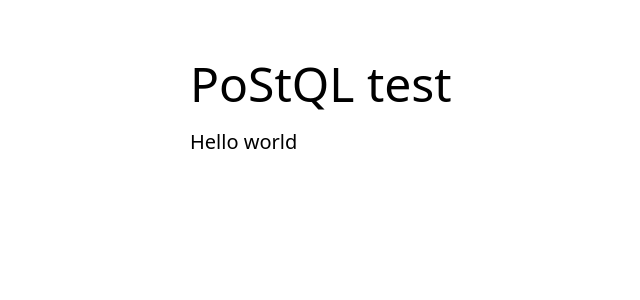
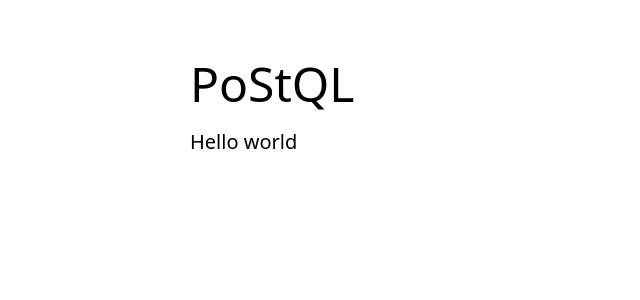
Before and after one commit to ezerssss/PoStQL, a Next.js app: page / in a window 1280 px wide. Shown: the top 300 px of the page, without its empty margins (98-738 px from the left). Built offline with nearby package versions, Linux system fonts and the light colour scheme.

Commit message:
revert test

```diff
--- a/components/Layout.tsx
+++ b/components/Layout.tsx
@@ -9,7 +9,7 @@
 
     return (
         <div className="px-5 sm:px-20 md:px-32 xl:px-72 py-10">
-            <h1 className="text-5xl my-5">PoStQL test</h1>
+            <h1 className="text-5xl my-5">PoStQL</h1>
             <main>{children}</main>
         </div>
     );
```
